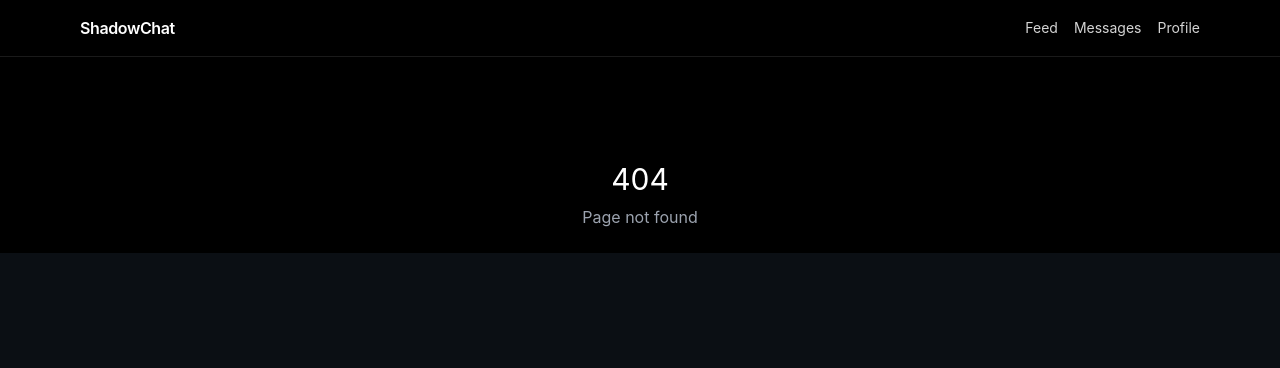
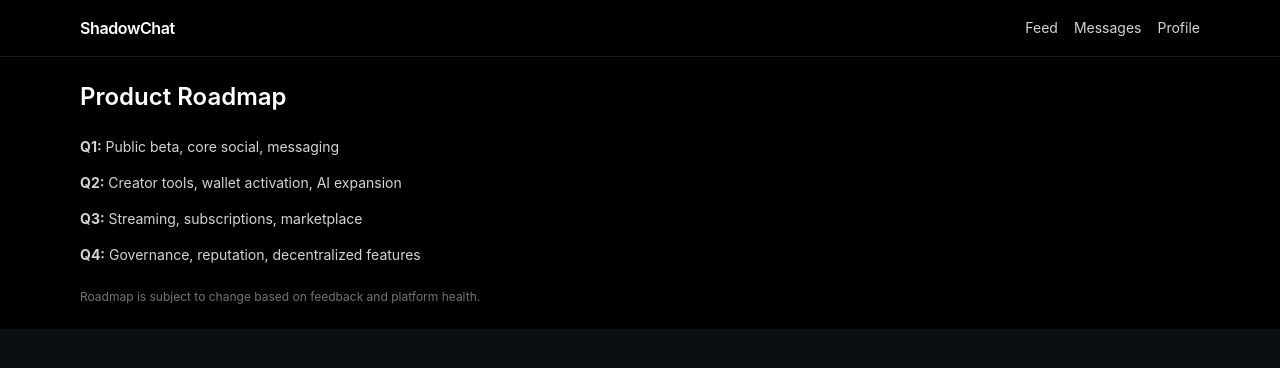
Before and after one commit to skylerblue444-code/Shadow-chat, a Next.js app in the folder apps/web/: page /roadmap in a window 1280 px wide. Before the commit this address had no page. Shown: the top 368 px of the page. Built offline with nearby package versions, Linux system fonts and the light colour scheme.

Commit message:
Create page.tsx

```diff
--- /dev/null
+++ b/apps/web/app/roadmap/page.tsx
@@ -0,0 +1,30 @@
+import AnimatedPage from "@/components/AnimatedPage";
+
+export default function RoadmapPage() {
+  return (
+    <AnimatedPage>
+      <div className="space-y-6 max-w-3xl">
+        <h1 className="text-2xl font-semibold">Product Roadmap</h1>
+
+        <ul className="space-y-4 text-sm text-neutral-300">
+          <li>
+            <strong>Q1:</strong> Public beta, core social, messaging
+          </li>
+          <li>
+            <strong>Q2:</strong> Creator tools, wallet activation, AI expansion
+          </li>
+          <li>
+            <strong>Q3:</strong> Streaming, subscriptions, marketplace
+          </li>
+          <li>
+            <strong>Q4:</strong> Governance, reputation, decentralized features
+          </li>
+        </ul>
+
+        <p className="text-xs text-neutral-500">
+          Roadmap is subject to change based on feedback and platform health.
+        </p>
+      </div>
+    </AnimatedPage>
+  );
+}
```
